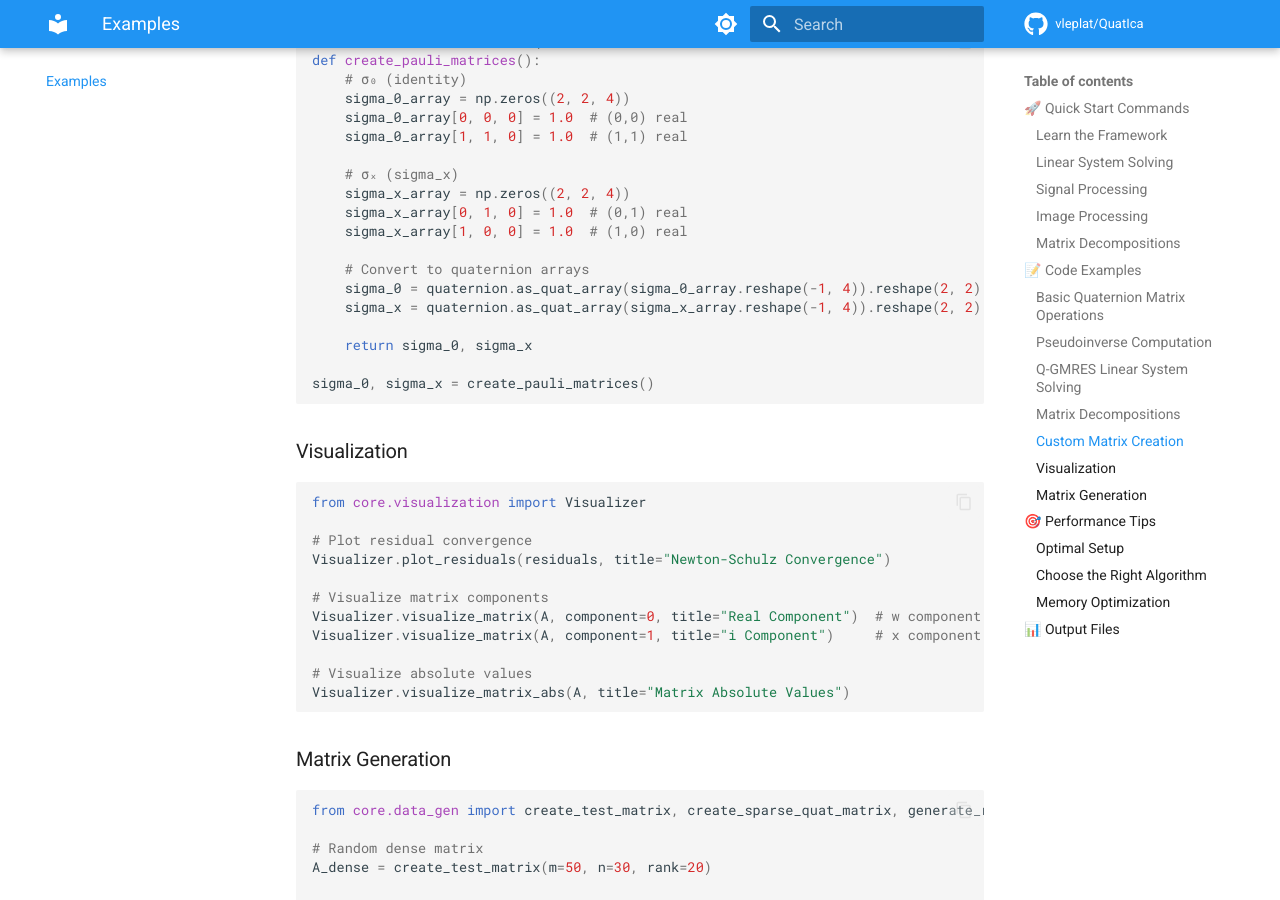
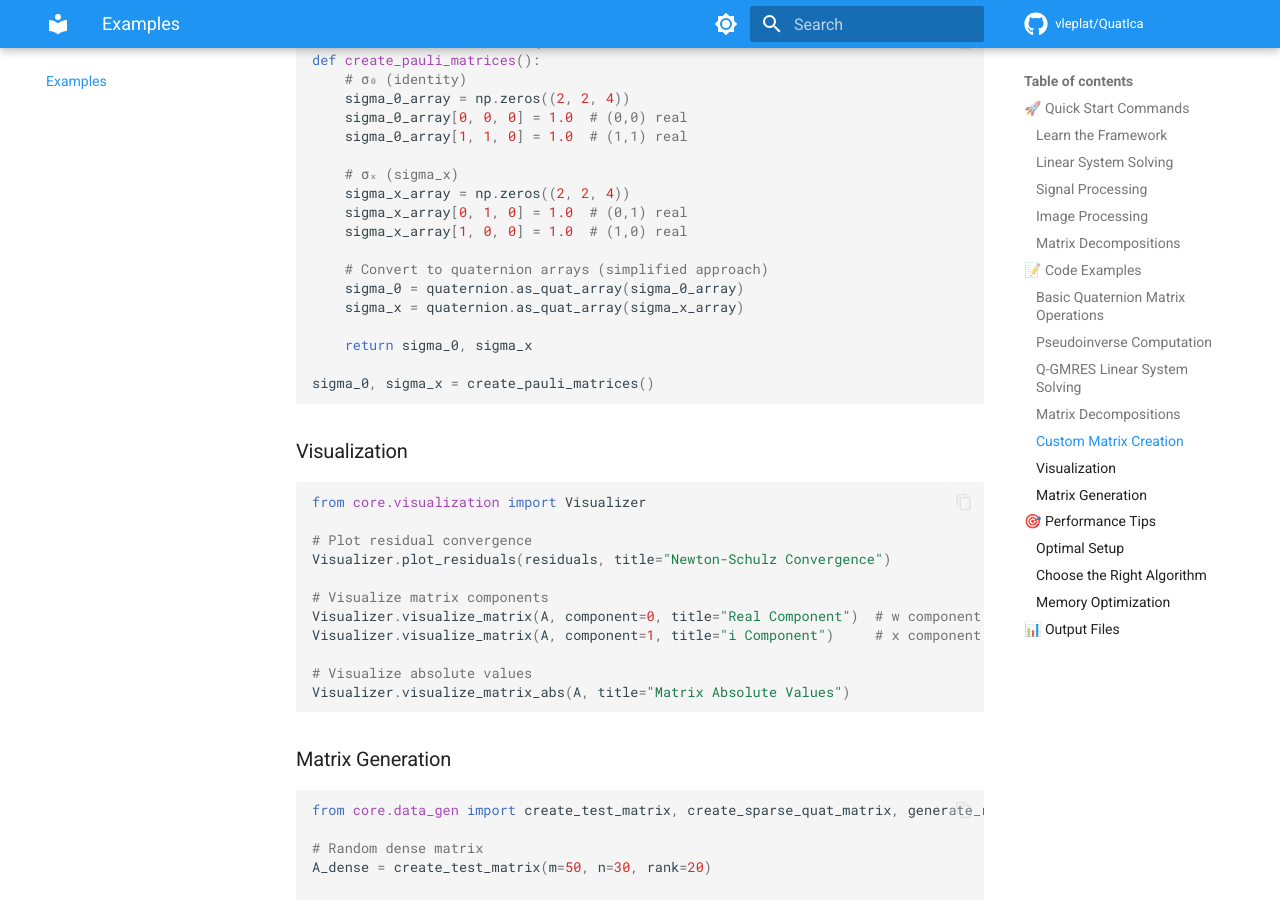
Before and after one commit to vleplat/QuatIca, an MkDocs documentation site: the page built from docs/examples.md, in a window 1280 px wide and 900 px high, scrolled down 3279 px. Built offline with MkDocs 1.6.1 and Material for MkDocs 9.7.7, drawn with Linux system fonts in a browser that asks for light colours; comment, search, counter and statistics services are not loaded; the version menu is left out.

Commit message:
Update documentation to use simplified quaternion array creation
- Replace quaternion.as_quat_array(array.reshape(-1, 4)).reshape(rows, cols) with quaternion.as_quat_array(array)
- Updated README.md: 8 instances optimized (Pauli matrices, general matrix creation, common patterns)
- Updated docs/examples.md: 2 instances optimized
- All code examples tested and verified to work correctly
- Documentation now shows the simpler, more efficient approach

```diff
--- a/docs/examples.md
+++ b/docs/examples.md
@@ -164,9 +164,9 @@ def create_pauli_matrices():
     sigma_x_array[0, 1, 0] = 1.0  # (0,1) real
     sigma_x_array[1, 0, 0] = 1.0  # (1,0) real
 
-    # Convert to quaternion arrays
-    sigma_0 = quaternion.as_quat_array(sigma_0_array.reshape(-1, 4)).reshape(2, 2)
-    sigma_x = quaternion.as_quat_array(sigma_x_array.reshape(-1, 4)).reshape(2, 2)
+    # Convert to quaternion arrays (simplified approach)
+    sigma_0 = quaternion.as_quat_array(sigma_0_array)
+    sigma_x = quaternion.as_quat_array(sigma_x_array)
 
     return sigma_0, sigma_x
 
```
Also changed, not shown: README.md (+10 -12 lines).
